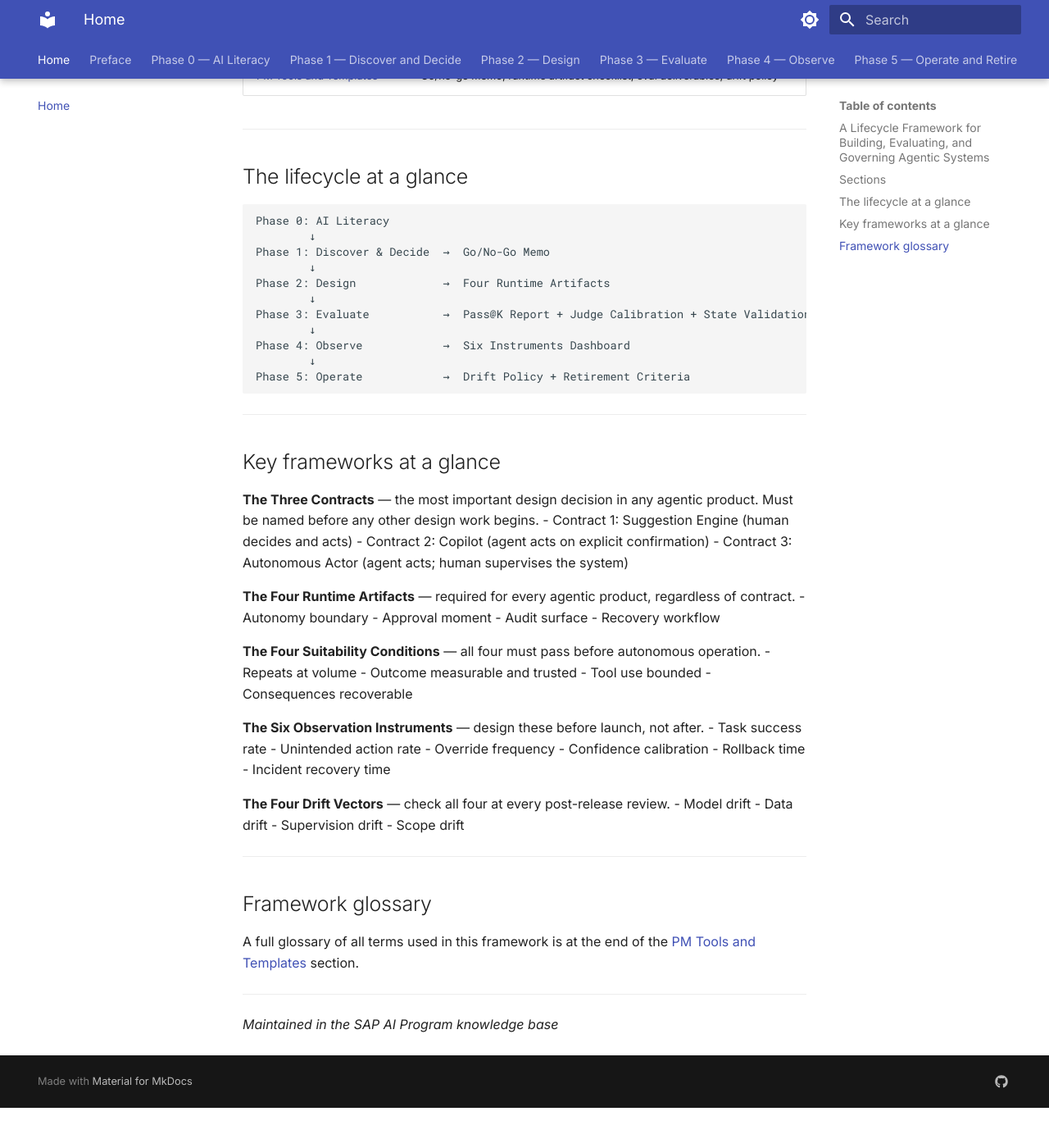
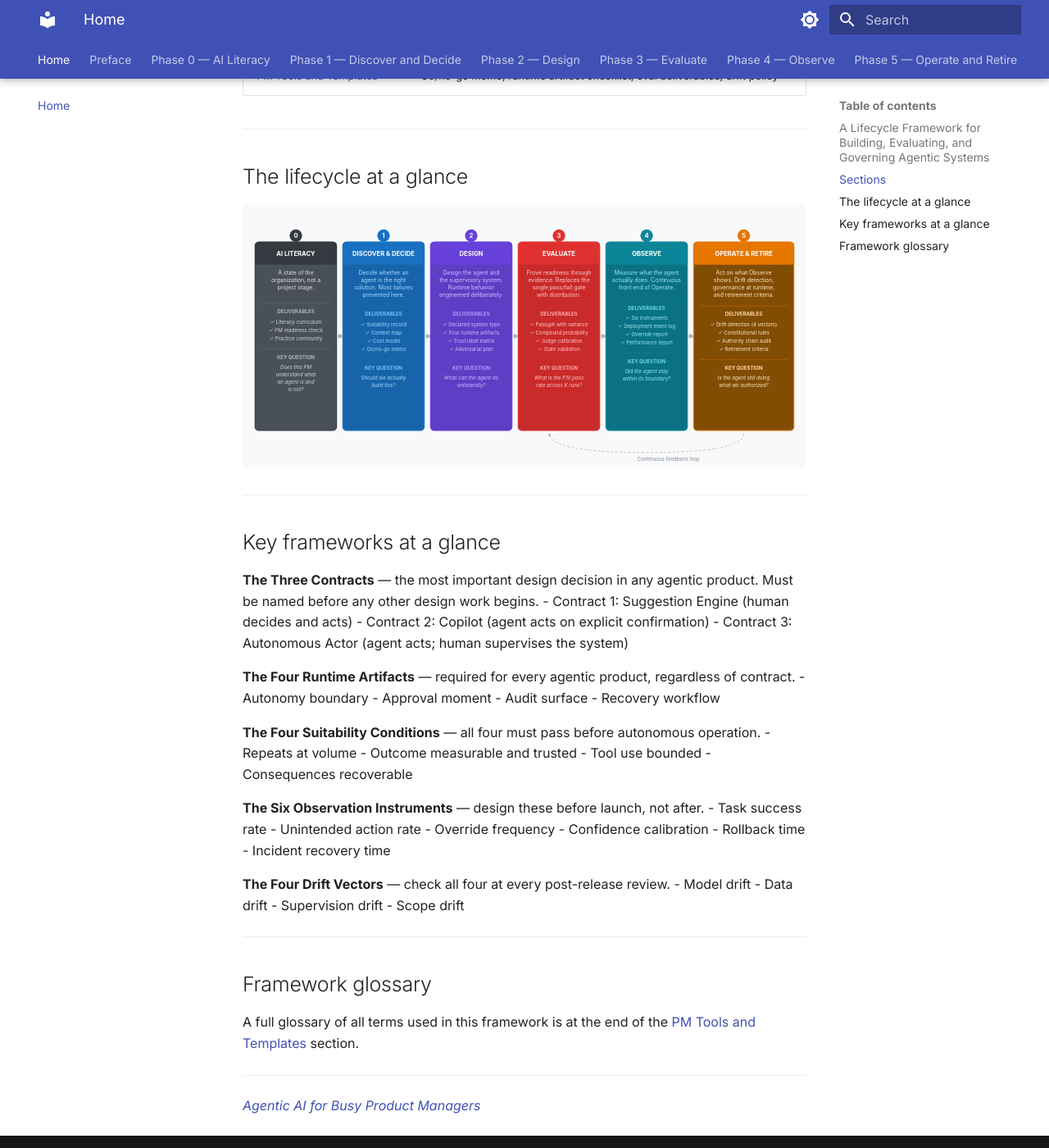
Before and after one commit to yoramfmd/agentic-ai-for-pms, an MkDocs documentation site: the page built from docs/index.md, in a window 1280 px wide and 1400 px high, scrolled down 1051 px. Shown: the whole window at 82% size. Built offline with MkDocs 1.6.1 and Material for MkDocs 9.7.7, drawn with Linux system fonts in a browser that asks for light colours; before the commit the page ends 2402 px from its top, so only the background shows below that.

Commit message:
Fix: lifecycle SVG, footer link, admonition syntax (all chapters)

````diff
--- a/docs/index.md
+++ b/docs/index.md
@@ -28,19 +28,7 @@
 
 ## The lifecycle at a glance
 
-```
-Phase 0: AI Literacy
-        ↓
-Phase 1: Discover & Decide  →  Go/No-Go Memo
-        ↓
-Phase 2: Design             →  Four Runtime Artifacts
-        ↓
-Phase 3: Evaluate           →  Pass@K Report + Judge Calibration + State Validation
-        ↓
-Phase 4: Observe            →  Six Instruments Dashboard
-        ↓
-Phase 5: Operate            →  Drift Policy + Retirement Criteria
-```
+![Agentic AI PM Lifecycle](images/lifecycle-diagram.svg)
 
 ---
 
@@ -85,4 +73,4 @@
 
 ---
 
-*Maintained in the SAP AI Program knowledge base*
+*[Agentic AI for Busy Product Managers](https://data-decisions-and-clinics.ghost.io/agentic-ai-for-busy-product-managers/)*
````
Also changed, not shown: docs/images/lifecycle-diagram.svg (added).
